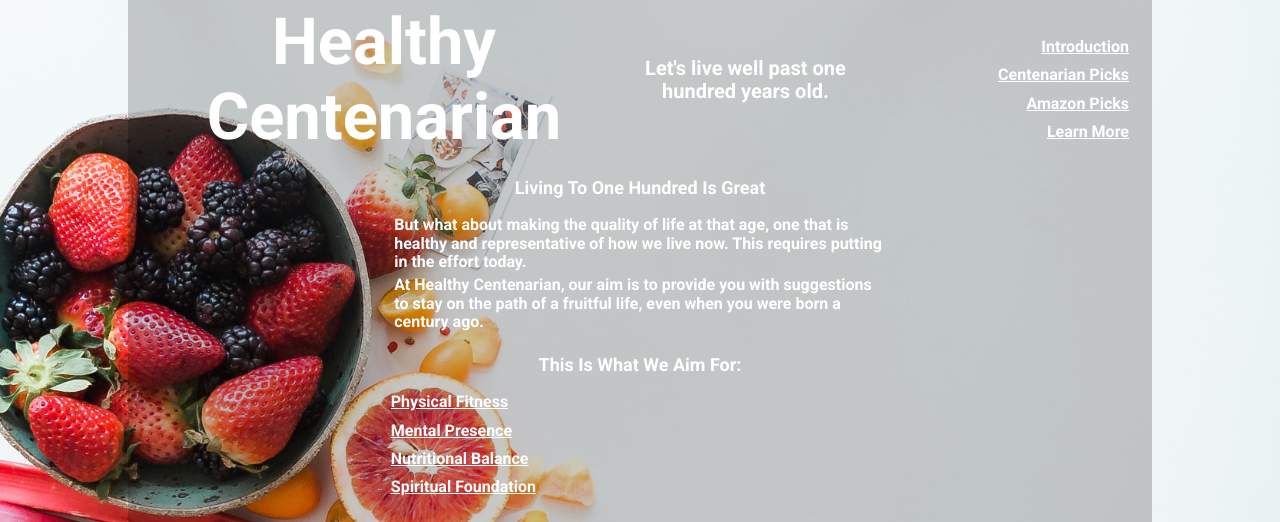
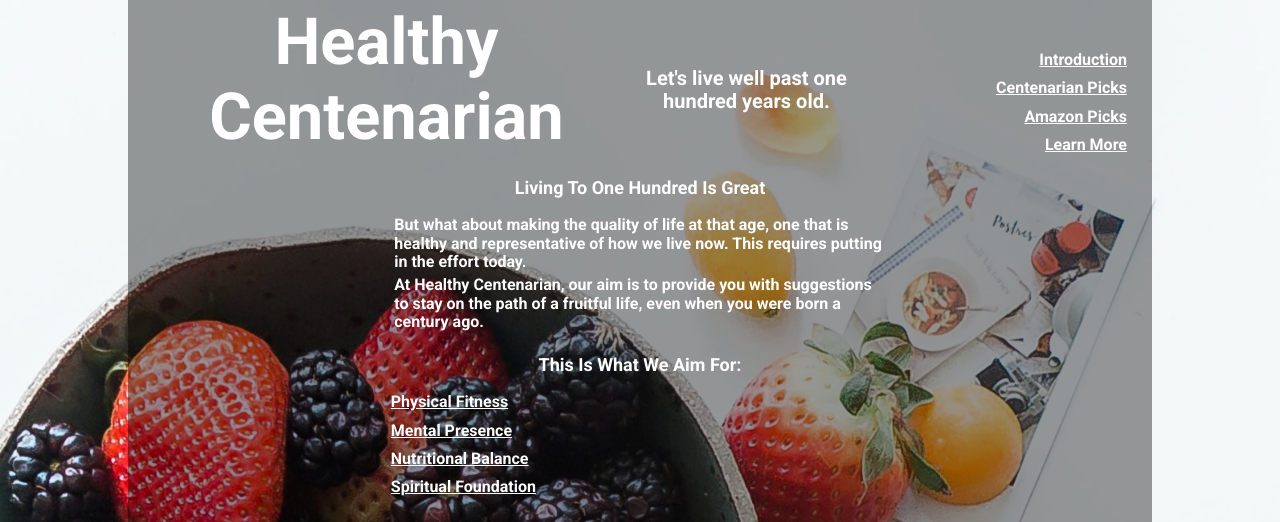
Before and after one commit to kennycastaneda/healthycentenarian, a plain HTML site: page index.html in a window 1280 px wide. Shown: the top 522 px of the page. Drawn offline with nearby package versions, Linux system fonts and the light colour scheme.

Commit message:
style changes

```diff
--- a/style.css
+++ b/style.css
@@ -34,16 +34,16 @@ header h1 {
   text-align: center;
 }
 .fruits {
-  background-image: url("./images/fruits.jpg");
+  background-image: linear-gradient(rgba(5, 5, 5, 0.1), rgba(5, 5, 5, 0.1)),
+    url("./images/fruits.jpg");
   background-color: none;
-  background-size: 100%;
+  background-size: cover;
   margin: 5px;
   border-radius: 10px;
 }
 
 header h2 {
-  margin: 0 5px;
-  padding: 5px 0 5px;
+  margin: 20px 0 0 0;
   border-bottom: 0px solid rgb(252, 252, 252);
   background: white;
   font-family: "Roboto", serif;
@@ -60,7 +60,7 @@ header nav ul {
   display: flex;
   padding-left: 0;
   list-style: none;
-  margin-left: 20px;
+  margin: 5px 20px;
   justify-content: space-between;
   width: 100%;
 }
@@ -90,7 +90,7 @@ header nav ul li:last-child a {
     flex-flow: row;
     /* Adds 0 pixels padding top and bottom, and 30 pixels padding
        left and right. */
-    background-color: rgba(0, 0, 0, 0.2);
+    background-color: rgba(0, 0, 0, 0.4);
   }
   header h1 {
     background-image: none;
@@ -198,7 +198,7 @@ iframe {
 @media all and (min-width: 800px) {
   body {
     background-image: url("./images/fruitandveggie.jpg");
-    background-size: 120%;
+    background-size: cover;
     width: 80%;
     margin: auto;
   }
@@ -212,7 +212,7 @@ iframe {
   }
   main {
     color: white;
-    background-color: rgba(0, 0, 0, 0.2);
+    background-color: rgba(0, 0, 0, 0.4);
   }
   hr {
     border: 1px solid white;
```
